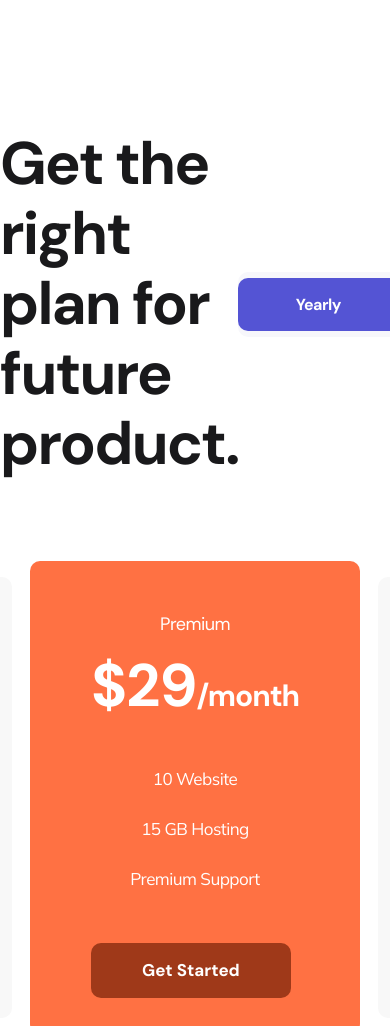
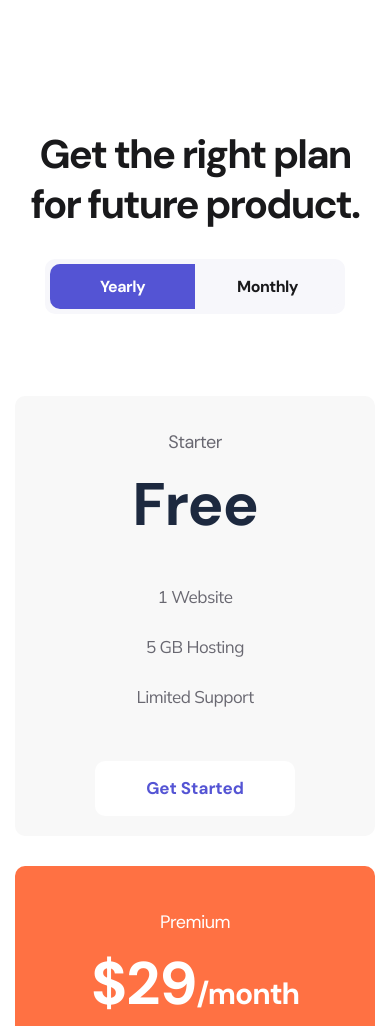
Before and after one commit to Kiriil-Shark05/SaaS-Landing-Page, a plain HTML site: page index.html in a window 390 px wide. Shown: the part 3800-4826 px from the top of the page. Drawn offline with nearby package versions, Linux system fonts and the light colour scheme.

Commit message:
rates adaptive

```diff
--- a/css/style.css
+++ b/css/style.css
@@ -603,6 +603,8 @@ header {
   flex-direction: row;
   justify-content: center;
   margin-bottom: 158px;
+  padding-right: 25px;
+  padding-left: 25px;
 }
 
 .blog-wrapper {
@@ -624,7 +626,7 @@ header {
 }
 
 
-.blog-title {
+.blog-title h2 {
   font-family: 'DM Sans', sans-serif;
   font-style: normal;
   font-weight: bold;
@@ -1449,3 +1451,110 @@ button {
     max-width: 280px;
   }
 }
+
+@media (max-width: 1060px) {
+
+  .blog-rates-starter {
+    background-color: #F8F8F8;
+    display: flex;
+    flex-direction: column;
+    justify-content: center;
+    align-items: center;
+    width: 260px;
+    height: 440px;
+    border-radius: 10px;
+  }
+
+  .blog-rates-premium {
+    margin-left: 18px;
+    margin-right: 18px;
+    height: 460px;
+    background-color: #FF7143;
+
+  }
+
+  .blog-title h2 {
+    font-size: 45px;
+    line-height: 60px;
+  }
+
+  .blog-button {
+    width: 300px;
+    height: 55px;
+  }
+
+  .blog-button-yearly {
+    width: 145px;
+    height: 45px;
+
+  }
+
+  .blog-button-monthly {
+    width: 145px;
+    height: 45px;
+
+  }
+
+  .blog-text {
+    max-width: 820px;
+  }
+
+}
+
+@media (max-width: 856px) {
+  .blog-rates {
+    flex-direction: column;
+    width: 100%;
+    max-width: 100%;
+  }
+
+  .blog-rates-starter {
+    width: 50%;
+    max-width: 50%;
+    margin-bottom: 30px;
+  }
+
+  .blog-rates-enterprise {
+    margin-bottom: 0;
+  }
+
+  .blog-text {
+    flex-direction: column;
+  }
+
+  .blog-title {
+    text-align: center;
+    margin-bottom: 30px;
+  }
+}
+
+
+@media (max-width: 532px) {
+
+  .blog-rates-starter {
+    width: 100%;
+    max-width: 100%;
+    margin-bottom: 30px;
+  }
+
+  .blog {
+    padding-right: 15px;
+    padding-left: 15px;
+  }
+}
+
+@media (max-width: 433px) {
+
+  .blog-title h2 {
+    font-size: 40px;
+    line-height: 50px;
+  }
+}
+
+@media (max-width: 343px) {
+
+  .blog-title h2 {
+    font-size: 37px;
+    line-height: 50px;
+  }
+}
--- a/index.html
+++ b/index.html
@@ -196,7 +196,7 @@
    <div class="blog-wrapper">
      <div class="blog-text">
      <div class="blog-title">
-       <div>Get the right plan for future product.</div>
+       <h2>Get the right plan for future product.</h2>
      </div>
      <div class="blog-button">
        <button class="blog-button-yearly">
```
